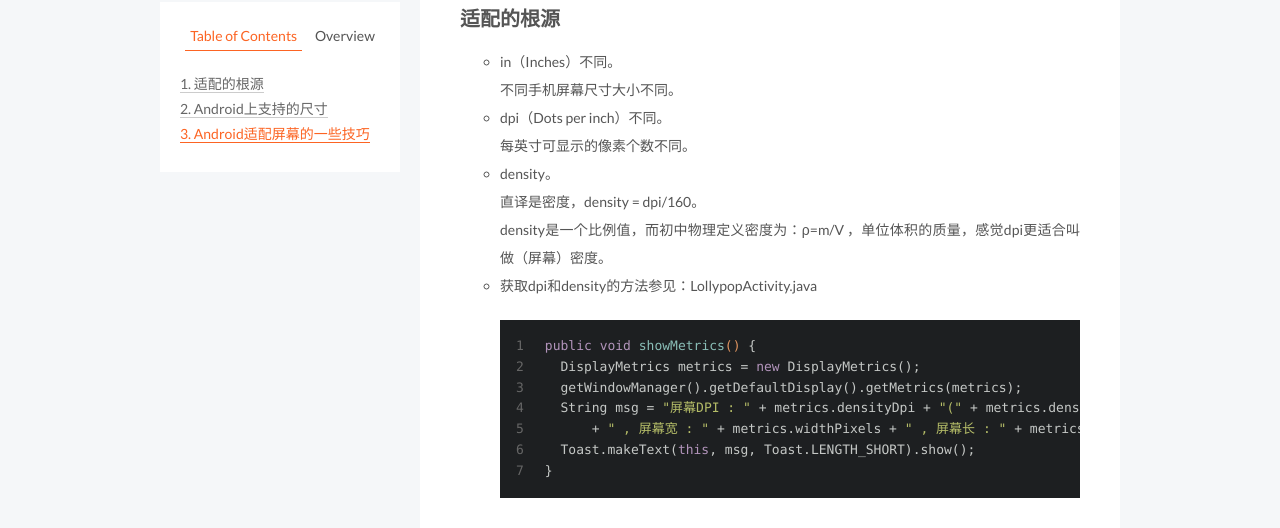
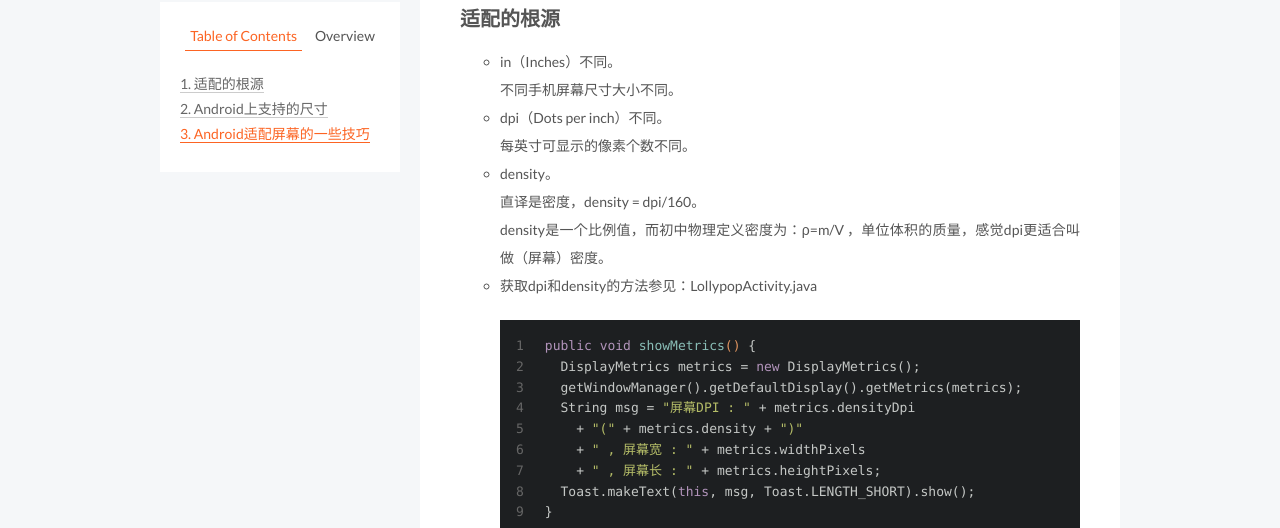
Before and after one commit to beyondbright/beyondbright.github.io, a plain HTML site: page 2016/06/29/Android的适配/index.html in a window 1280 px wide. Shown: the part 269-797 px from the top of the page. Drawn offline with Linux system fonts and the light colour scheme; a script that the page names is missing.

Commit message:
Site updated: 2016-06-29 22:57:50

```diff
--- a/2016/06/29/Android的适配/index.html
+++ b/2016/06/29/Android的适配/index.html
@@ -103,7 +103,7 @@ dpi（Dots per inch）不同。每英寸可显示的像素个数不同。
 density。直译是密度，density = dpi/160。density是一个比例值，而初中物理定义密度为：ρ=m/V ，单位体积的质量，感觉dpi更适合叫做（屏幕）密度。
 获取dpi和density的方法参见：Lollypo">
 <meta property="og:image" content="http://o8nhgt9v5.bkt.clouddn.com/res.png">
-<meta property="og:updated_time" content="2016-06-29T14:55:52.000Z">
+<meta property="og:updated_time" content="2016-06-29T14:57:44.000Z">
 <meta name="twitter:card" content="summary">
 <meta name="twitter:title" content="Android的适配">
 <meta name="twitter:description" content="公司周分享的内容
@@ -359,7 +359,7 @@ density。直译是密度，density = dpi/160。density是一个比例值，而
 <li>in（Inches）不同。<br>不同手机屏幕尺寸大小不同。</li>
 <li>dpi（Dots per inch）不同。<br>每英寸可显示的像素个数不同。</li>
 <li>density。<br>直译是密度，density = dpi/160。<br>density是一个比例值，而初中物理定义密度为：ρ=m/V ，单位体积的质量，感觉dpi更适合叫做（屏幕）密度。  </li>
-<li>获取dpi和density的方法参见：LollypopActivity.java<figure class="highlight java"><table><tr><td class="gutter"><pre><span class="line">1</span><br><span class="line">2</span><br><span class="line">3</span><br><span class="line">4</span><br><span class="line">5</span><br><span class="line">6</span><br><span class="line">7</span><br></pre></td><td class="code"><pre><span class="line"><span class="function"><span class="keyword">public</span> <span class="keyword">void</span> <span class="title">showMetrics</span><span class="params">()</span> </span>&#123;</span><br><span class="line">  DisplayMetrics metrics = <span class="keyword">new</span> DisplayMetrics();</span><br><span class="line">  getWindowManager().getDefaultDisplay().getMetrics(metrics);</span><br><span class="line">  String msg = <span class="string">"屏幕DPI : "</span> + metrics.densityDpi + <span class="string">"("</span> + metrics.density + <span class="string">")"</span></span><br><span class="line">      + <span class="string">" , 屏幕宽 : "</span> + metrics.widthPixels + <span class="string">" , 屏幕长 : "</span> + metrics.heightPixels;</span><br><span class="line">  Toast.makeText(<span class="keyword">this</span>, msg, Toast.LENGTH_SHORT).show();</span><br><span class="line">&#125;</span><br></pre></td></tr></table></figure>
+<li>获取dpi和density的方法参见：LollypopActivity.java<figure class="highlight java"><table><tr><td class="gutter"><pre><span class="line">1</span><br><span class="line">2</span><br><span class="line">3</span><br><span class="line">4</span><br><span class="line">5</span><br><span class="line">6</span><br><span class="line">7</span><br><span class="line">8</span><br><span class="line">9</span><br></pre></td><td class="code"><pre><span class="line"><span class="function"><span class="keyword">public</span> <span class="keyword">void</span> <span class="title">showMetrics</span><span class="params">()</span> </span>&#123;</span><br><span class="line">  DisplayMetrics metrics = <span class="keyword">new</span> DisplayMetrics();</span><br><span class="line">  getWindowManager().getDefaultDisplay().getMetrics(metrics);</span><br><span class="line">  String msg = <span class="string">"屏幕DPI : "</span> + metrics.densityDpi </span><br><span class="line">    + <span class="string">"("</span> + metrics.density + <span class="string">")"</span> </span><br><span class="line">    + <span class="string">" , 屏幕宽 : "</span> + metrics.widthPixels </span><br><span class="line">    + <span class="string">" , 屏幕长 : "</span> + metrics.heightPixels;</span><br><span class="line">  Toast.makeText(<span class="keyword">this</span>, msg, Toast.LENGTH_SHORT).show();</span><br><span class="line">&#125;</span><br></pre></td></tr></table></figure>
 </li>
 </ul>
 <h2 id="Android上支持的尺寸"><a href="#Android上支持的尺寸" class="headerlink" title="Android上支持的尺寸"></a>Android上支持的尺寸</h2><ul>
```
Also changed, not shown: index.html (+1 -1 lines).
